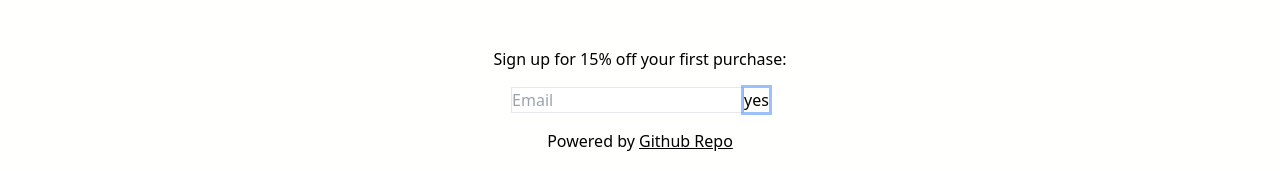
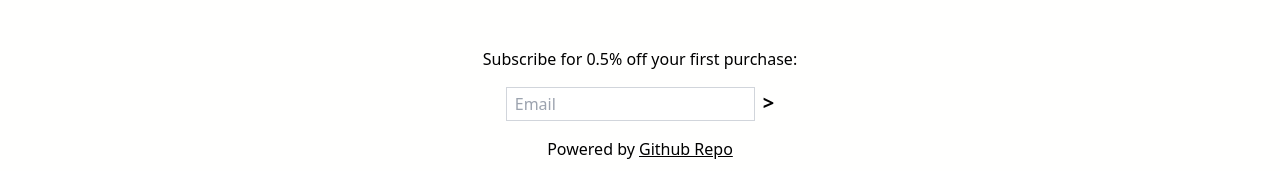
Before and after one commit to ahfhafh/shoppurr, a Next.js app: page / in a window 1280 px wide. Shown: the part 1972-2143 px from the top of the page. Built offline with nearby package versions, Linux system fonts and the light colour scheme; no server answers; the database is empty.

Commit message:
newletter/subscription

```diff
--- a/components/footer.js
+++ b/components/footer.js
@@ -1,10 +1,46 @@
+import firebaseApp from '../firebase/app';
+import { getFirestore, addDoc, serverTimestamp, query, where, collection, getDocs } from "firebase/firestore";
+import { useState } from 'react';
+
+const db = getFirestore(firebaseApp);
+
 const Footer = (props) => {
+
+    const [message, setMessage] = useState(false);
+    const [subscribeOK, setSubscribOK] = useState(false);
+
+    async function storeEmail(e) {
+        e.preventDefault();
+        const email = e.target.elements.email.value;
+
+        // Check if email already exists
+        const doc = await getDocs(query(collection(db, "Emails"), where("Email", "==", email)));
+        if (doc.empty) {
+            await addDoc(collection(db, "Emails"), {
+                Email: email,
+                Created: serverTimestamp(),
+            });
+            setMessage();
+            e.target.elements.email.value = '';
+            setSubscribOK(true);
+        } else {
+            setMessage(true);
+        }
+    }
+
     return (
         <footer className='text-center bg-background2 pt-8 pb-36'>
             <div className="m-4">
-                <div className="my-4">Sign up for 15% off your first purchase:</div>
-                <input className="border" type='email' placeholder="Email"></input>
-                <button className="ring" type='submit'>yes</button>
+                {subscribeOK ?
+                    <div>{`Can't believe u signed up.`}</div>
+                    : <>
+                        <div className="my-4">Subscribe for 0.5% off your first purchase:</div>
+                        <form onSubmit={(e) => storeEmail(e)}>
+                            <input className="border border-gray-300 focus:outline-none focus:border-black py-1 px-2 mr-2 focus:invalid:border-red-500" name='email' type='email' placeholder="Email" required></input>
+                            <button className="text-xl font-semibold" type='submit'>{`>`}</button>
+                            {message && <div className='mt-2'>{`Hey u already signed up!`}</div>}
+                        </form>
+                    </>}
             </div>
             <div>Powered by <a href="https://github.com/ahfhafh/shoppurr" className="underline">Github Repo</a></div>
         </footer>
```
